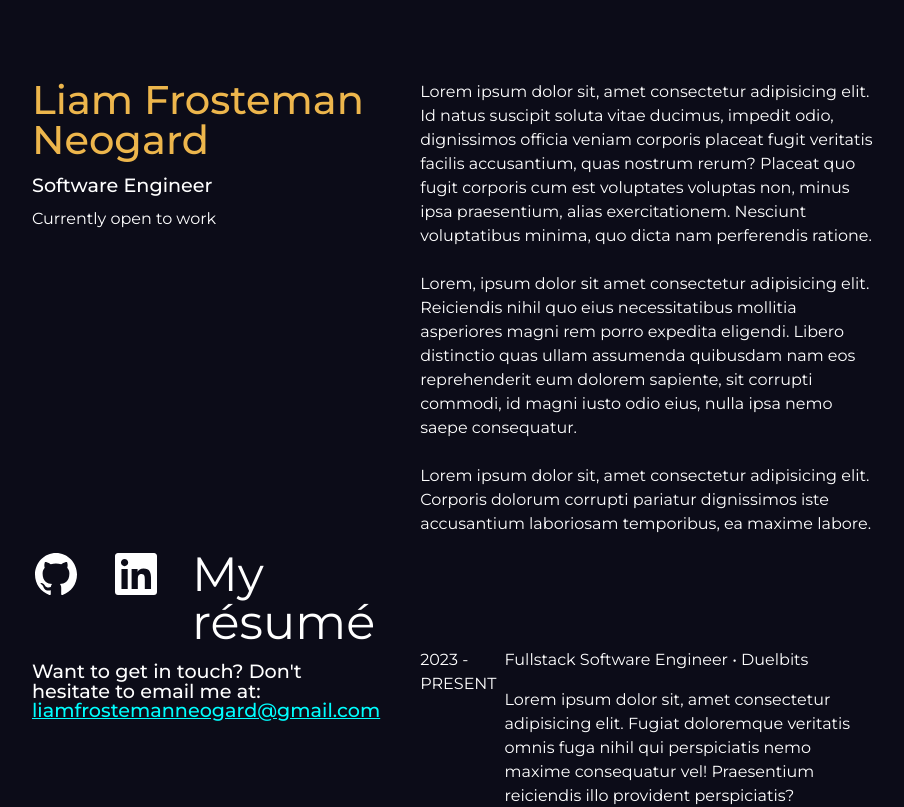
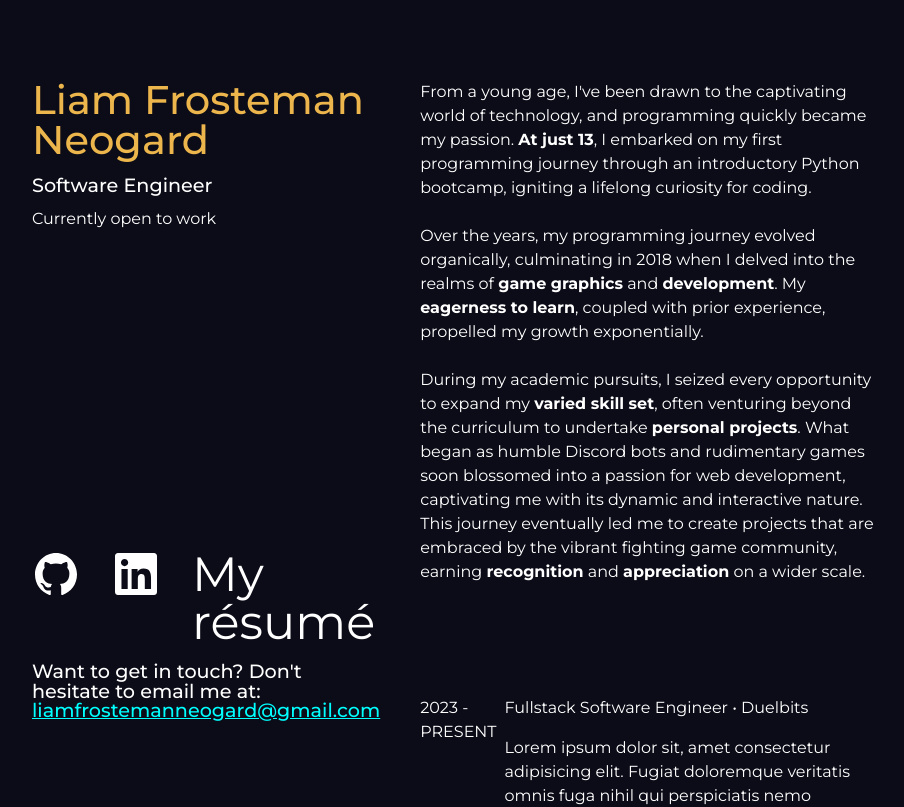
Before and after one commit to FrostemanNeogard/portfolio, a React (Vite) app: page / in a window 1280 px wide. Shown: the top 807 px of the page, without its empty margins (224-1128 px from the left). Built offline with nearby package versions, Linux system fonts and the light colour scheme; a web font is replaced by a local one.

Commit message:
Improve introduction text

```diff
--- a/src/components/homePage/index.tsx
+++ b/src/components/homePage/index.tsx
@@ -44,27 +44,31 @@ export const HomePage = () => {
       </Styled.FullHeightContainer>
       <Styled.RightContent>
         <p>
-          Lorem ipsum dolor sit, amet consectetur adipisicing elit. Id natus
-          suscipit soluta vitae ducimus, impedit odio, dignissimos officia
-          veniam corporis placeat fugit veritatis facilis accusantium, quas
-          nostrum rerum? Placeat quo fugit corporis cum est voluptates voluptas
-          non, minus ipsa praesentium, alias exercitationem. Nesciunt
-          voluptatibus minima, quo dicta nam perferendis ratione.
+          From a young age, I've been drawn to the captivating world of
+          technology, and programming quickly became my passion.{" "}
+          <strong>At just 13</strong>, I embarked on my first programming
+          journey through an introductory Python bootcamp, igniting a lifelong
+          curiosity for coding.
           <br />
           <br />
-          Lorem, ipsum dolor sit amet consectetur adipisicing elit. Reiciendis
-          nihil quo eius necessitatibus mollitia asperiores magni rem porro
-          expedita eligendi. Libero distinctio quas ullam assumenda quibusdam
-          nam eos reprehenderit eum dolorem sapiente, sit corrupti commodi, id
-          magni iusto odio eius, nulla ipsa nemo saepe consequatur.
+          Over the years, my programming journey evolved organically,
+          culminating in 2018 when I delved into the realms of{" "}
+          <strong>game graphics</strong> and <strong>development</strong>. My{" "}
+          <strong>eagerness to learn</strong>, coupled with prior experience,
+          propelled my growth exponentially.
           <br />
           <br />
-          <p>
-            Lorem ipsum dolor sit, amet consectetur adipisicing elit. Corporis
-            dolorum corrupti pariatur dignissimos iste accusantium laboriosam
-            temporibus, ea maxime labore.
-          </p>
+          During my academic pursuits, I seized every opportunity to expand my{" "}
+          <strong>varied skill set</strong>, often venturing beyond the
+          curriculum to undertake <strong>personal projects</strong>. What began
+          as humble Discord bots and rudimentary games soon blossomed into a
+          passion for web development, captivating me with its dynamic and
+          interactive nature. This journey eventually led me to create projects
+          that are embraced by the vibrant fighting game community, earning{" "}
+          <strong>recognition</strong> and <strong>appreciation</strong> on a
+          wider scale.
         </p>
+
         <WorkExperiences />
         <ProjectShowcases />
       </Styled.RightContent>
--- a/src/components/homePage/styled.ts
+++ b/src/components/homePage/styled.ts
@@ -68,4 +68,7 @@ export const RightContent = styled.div`
   row-gap: 7rem;
   padding: 10vh 0;
   line-height: 150%;
+  strong {
+    font-weight: 700;
+  }
 `;
```
